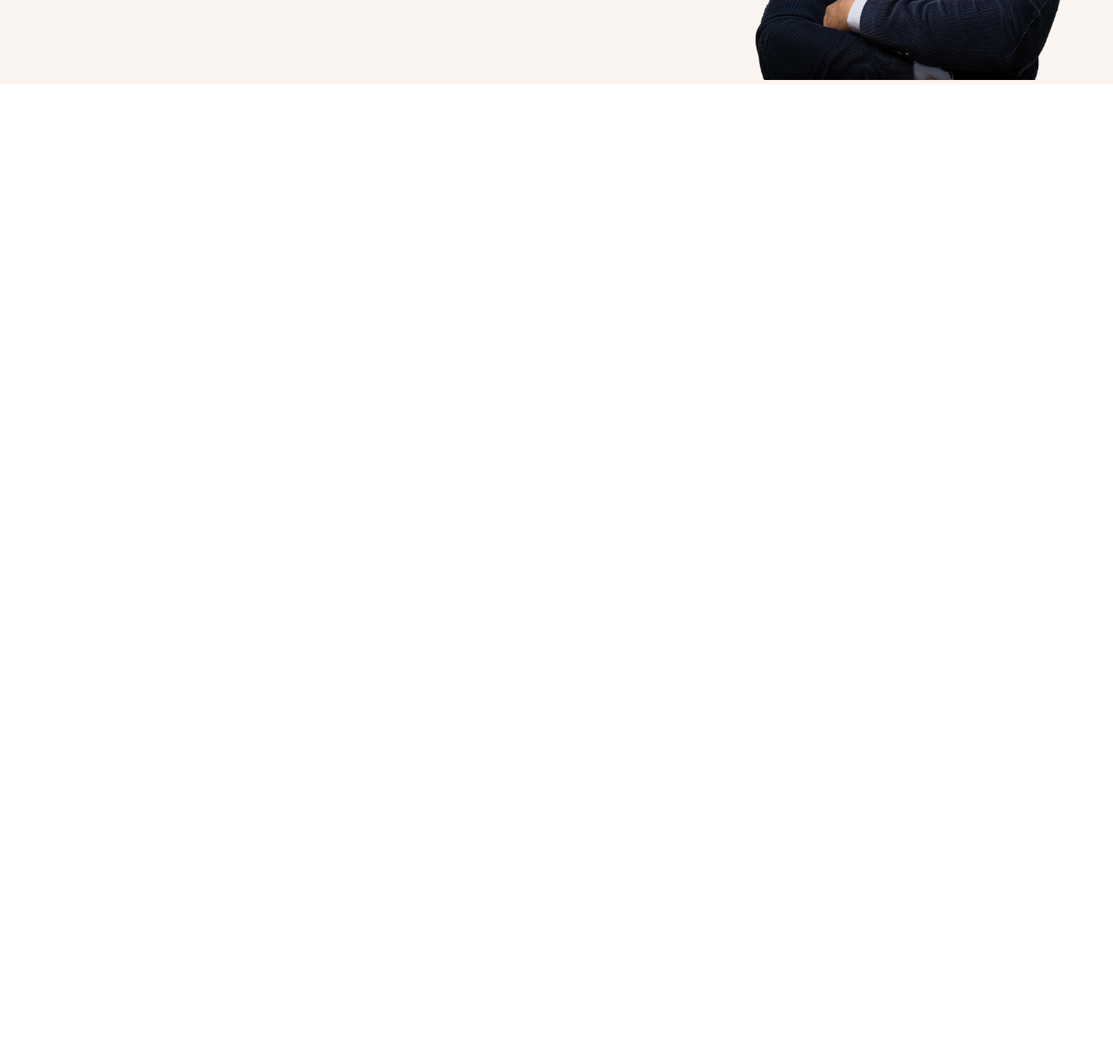
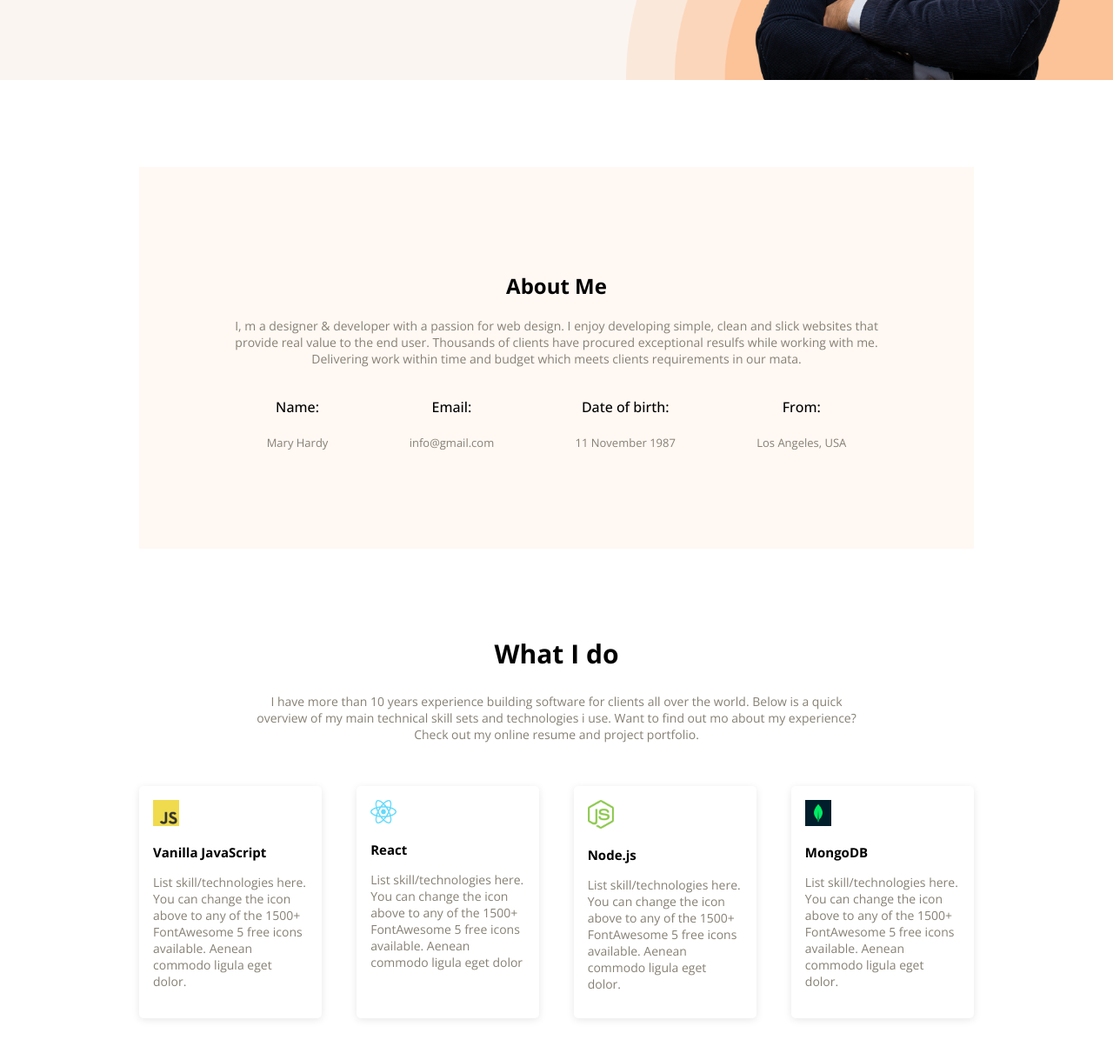
Before and after one commit to Aslam-Hosen/project-1, a plain HTML site: page index.html in a window 1280 px wide. Shown: the part 503-1714 px from the top of the page at 87% size. Before the commit the page ends 800 px from the top, so only its background shows below. Drawn offline with nearby package versions, Linux system fonts and the light colour scheme.

Commit message:
commit skill section

```diff
--- a/index.html
+++ b/index.html
@@ -47,9 +47,89 @@
 
      </header>
 
+  <!-- Main area -->
+
      <main>
+          <section class="about-section">
+               <div class="about-description">
+                     <h2>About Me</h2>
+                     <p>I, m a designer & developer with a passion for web design. I enjoy developing simple, clean and slick websites that provide real value to the end user. Thousands of clients have procured exceptional resulfs while working with me. Delivering work within time and budget which meets clients requirements in our mata.</p>
+               </div>
 
+              <section class="about-parent">
+                <div class="about">
+                  <h4 class="about-title">Name:</h4>
+                  <p class="aboutdes">Mary Hardy</p>
+             </div>
+
+             <div class="about">
+                  <h4 class="about-title">Email:</h4>
+                  <p class="aboutdes">info@gmail.com</p>
+             </div>
+
+             <div class="about">
+                  <h4 class="about-title">Date of birth:</h4>
+                  <p class="aboutdes">11 November 1987</p>
+             </div>
+
+             <div class="about">
+                  <h4 class="about-title">From:</h4>
+                  <p class="aboutdes">Los Angeles, USA</p>
+             </div>
+              </section>
+
+          </section>
+
+          <!-- Skill area -->
+
+          <section class="skill-container">
+                <h1>What I do</h1>
+                <p class="skill-container-des">I have more than 10 years experience building software for clients all over the world. Below is a quick overview of my main technical skill sets and technologies i use. Want to find out mo    about my experience? Check out my online resume and project portfolio.</p>
+
+                <div class="skill-area">
+
+                     <div class="skill">
+                          <img src="images/icons/js.png" alt="" class="skill-img">
+                          <h3 class="skill-title">Vanilla JavaScript
+                          </h3>
+                          <p class="skill-description">List skill/technologies
+                            here. You can change the icon above to any of the
+                            1500+ FontAwesome 5 free icons available.
+                            Aenean commodo ligula eget dolor.</p>
+                     </div>
+
+                     <div class="skill">
+                          <img src="images/icons/react.png" alt="" class="skill-img">
+                          <h3 class="skill-title">React</h3>
+                          <p class="skill-description">List skill/technologies
+                            here. You can change the icon above to any of the
+                            1500+ FontAwesome 5 free icons available.
+                            Aenean commodo ligula eget dolor</p>
+                     </div>
+
+                     <div class="skill">
+                          <img src="images/icons/nodejs.png" alt="" class="skill-img">
+                          <h3 class="skill-title">Node.js</h3>
+                          <p class="skill-description">List skill/technologies
+                            here. You can change the icon above to any of the
+                            1500+ FontAwesome 5 free icons available.
+                            Aenean commodo ligula eget dolor.</p>
+                     </div>
+
+                     <div class="skill">
+                          <img src="images/icons/mongo.png" alt="" class="skill-img">
+                          <h3 class="skill-title">MongoDB</h3>
+                          <p class="skill-description">List skill/technologies
+                            here. You can change the icon above to any of the
+                            1500+ FontAwesome 5 free icons available.
+                            Aenean commodo ligula eget dolor.</p>
+                     </div>
+
+                </div>
+
+          </section>
      </main>
+
      <footer>
 
      </footer>
--- a/style.css
+++ b/style.css
@@ -5,6 +5,10 @@ body{
 }
 
 /* navber area style  */
+
+.primary-text-color{
+    color: #868074;
+}
 
 .text-primary{
     color: #FD6E0A;
@@ -48,6 +52,10 @@ nav ul li a {
 
 .header{
     background-color: #faf5f1;
+    background-image: url("images/header_bg.png");
+    background-repeat: no-repeat;
+    background-position: bottom right;
+    background-size: 35em;
 }
 
 .banner {
@@ -57,14 +65,13 @@ nav ul li a {
     padding-right: 45px;
     padding-top: 25px;
     justify-content: space-between;
+    /* margin-top: 3px; */
 }
 
 .banner img {
     width: 400px;
+    margin-bottom: -5px;
 }
-
-
-.banner-content p {}
 
 .banner-content h3 {
     font-size: 40px;
@@ -80,7 +87,7 @@ nav ul li a {
 
 .banner-content p {
     width: 500px;
-    color: #9d978a;
+    color: #868074;
     padding-bottom: 20px;
 }
 
@@ -93,3 +100,80 @@ nav ul li a {
     border: 1px solid;
     border-radius: 5px;
 }
+
+/* Main area  */
+
+main{
+    max-width: 960px;
+    margin: 0px auto;
+}
+
+.about-section{
+    background-color: #FFF8F3;
+    margin: 100px 0px;
+    text-align: center;
+    padding: 100px;
+}
+
+section.about-parent {
+    display: flex;
+    justify-content: space-around;
+}
+
+.about-description p {
+    font-size: 14px;
+    color: #868074;
+}
+
+p.aboutdes {
+    color: #868074;
+    font-size: 13px;
+}
+
+h4.about-title {
+    font-weight: 500;
+}
+
+section.skill-container {
+    margin-bottom: 100px;
+}
+
+/* Skill area style */
+
+section.skill-container h1 {
+    font-size: 30px;
+    text-align: center;
+}
+
+section.skill-container .skill-container-des {
+    font-size: 14px;
+    width: 700px;
+    text-align: center;
+    color: #868074;
+    margin: auto;
+}
+
+.skill-area {
+    display: flex;
+    gap: 40px;
+    margin-top: 50px;
+}
+
+.skill {
+    padding: 16px;
+    box-shadow: 0px 2px 10px 0px #e8e8e8;
+    border-radius: 5px;
+}
+
+p.skill-description {
+    font-size: 14px;
+    color: #868074;
+}
+
+h3.skill-title {
+    font-size: 15px;
+}
+
+img.skill-img {
+    width: 30px;
+}
```
